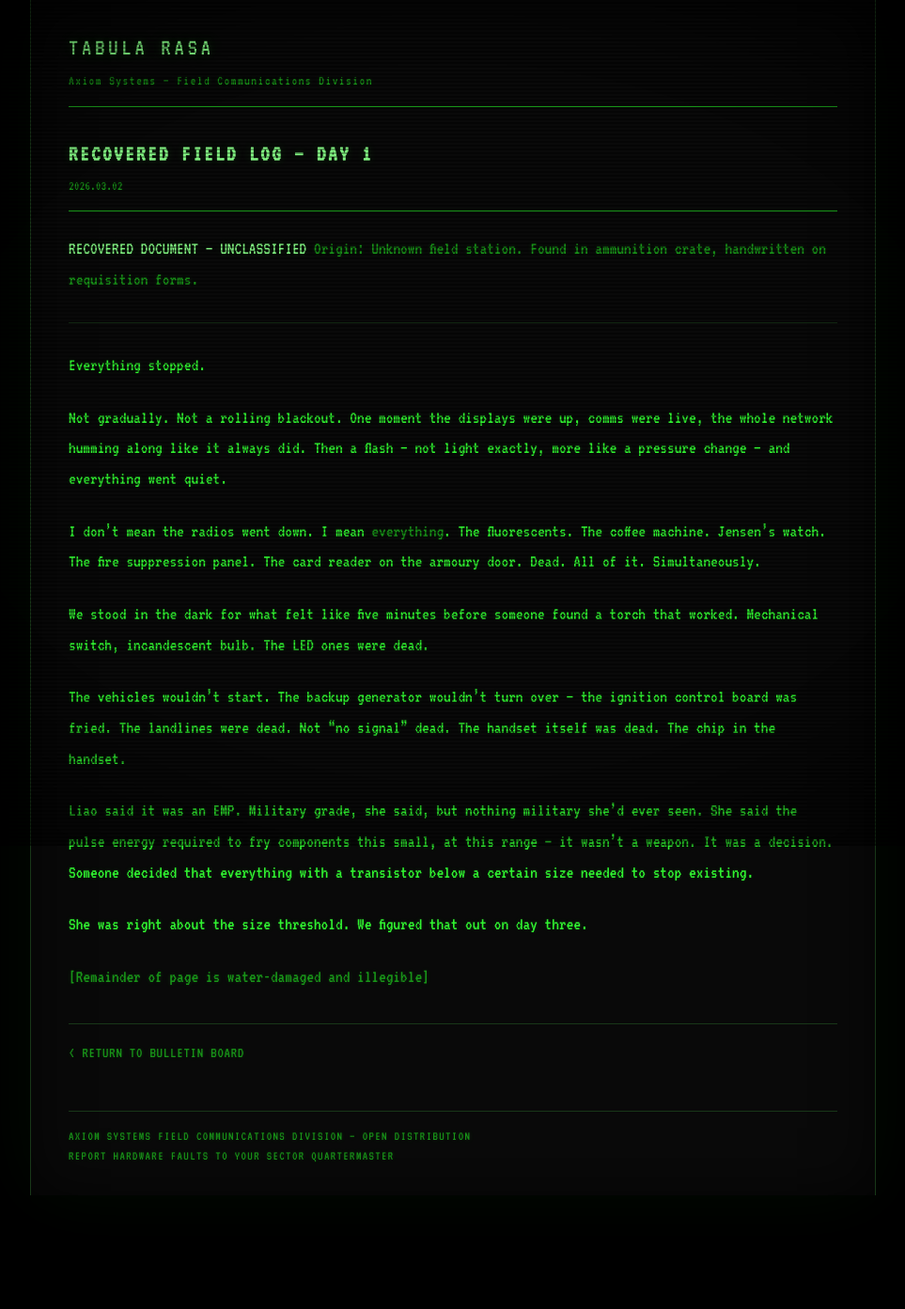
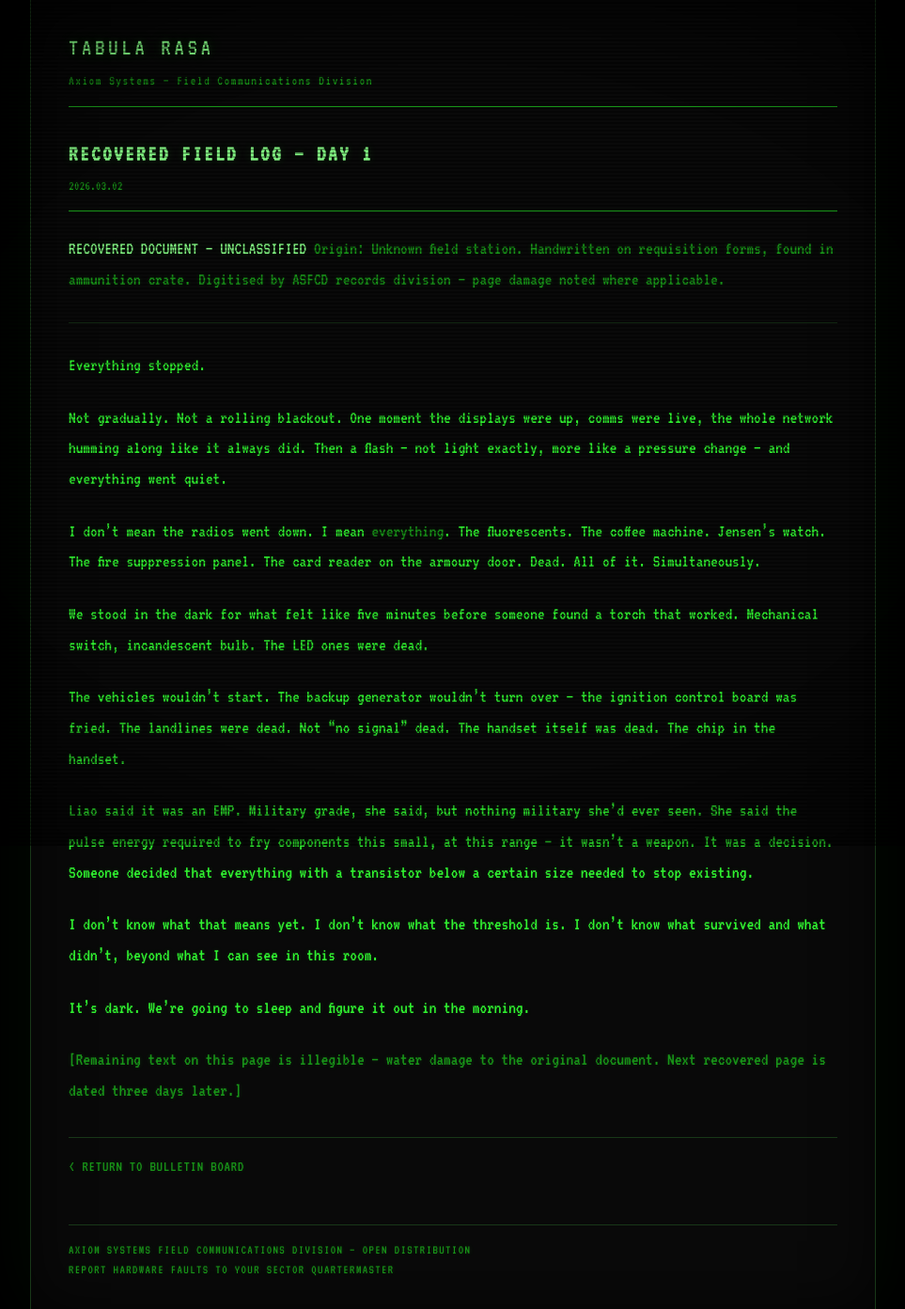
Before and after one commit to AdamClements/axiom-blog, a Jekyll site: the page built from _posts/2026-03-02-silence.md, in a window 1280 px wide. Shown: the whole page at 94% size, without its empty margins (158-1121 px from the left). Built offline with Jekyll 4.4.1, drawn with Linux system fonts in a browser that asks for light colours; before the commit the page ends 1272 px from its top, so only the background shows below that.

Commit message:
Fix diegetic issues: remove future references, add digitisation context
Day 1 log no longer references Day 3 findings. Water damage
note now framed as archival annotation on a digitised paper
document.

```diff
--- a/_posts/2026-03-02-silence.md
+++ b/_posts/2026-03-02-silence.md
@@ -6,7 +6,7 @@ categories: archive
 ---
 
 **RECOVERED DOCUMENT — UNCLASSIFIED**
-*Origin: Unknown field station. Found in ammunition crate, handwritten on requisition forms.*
+*Origin: Unknown field station. Handwritten on requisition forms, found in ammunition crate. Digitised by ASFCD records division — page damage noted where applicable.*
 
 ---
 
@@ -22,6 +22,8 @@ The vehicles wouldn't start. The backup generator wouldn't turn over — the ign
 
 Liao said it was an EMP. Military grade, she said, but nothing military she'd ever seen. She said the pulse energy required to fry components this small, at this range — it wasn't a weapon. It was a decision. Someone decided that everything with a transistor below a certain size needed to stop existing.
 
-She was right about the size threshold. We figured that out on day three.
+I don't know what that means yet. I don't know what the threshold is. I don't know what survived and what didn't, beyond what I can see in this room.
 
-*[Remainder of page is water-damaged and illegible]*
+It's dark. We're going to sleep and figure it out in the morning.
+
+*[Remaining text on this page is illegible — water damage to the original document. Next recovered page is dated three days later.]*
```
